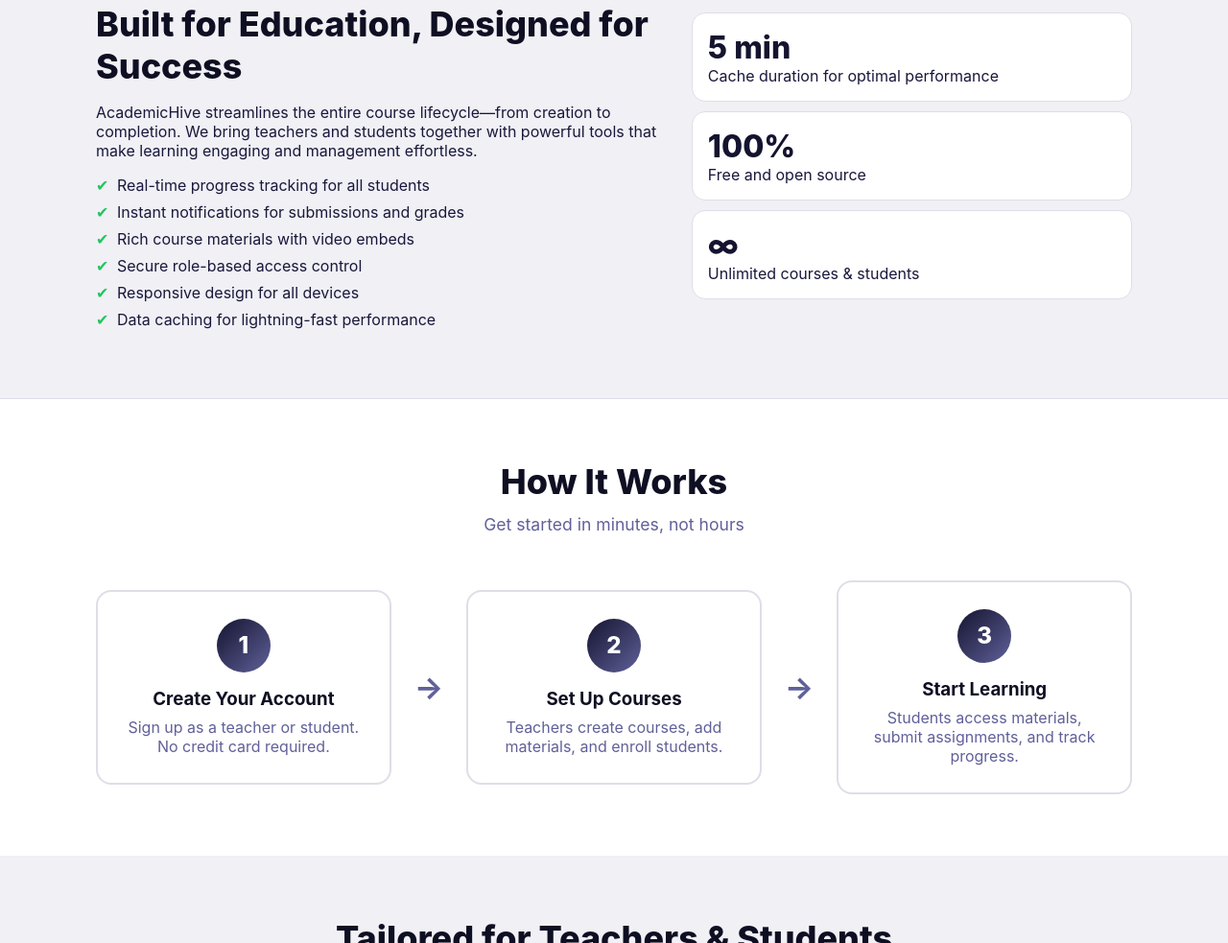
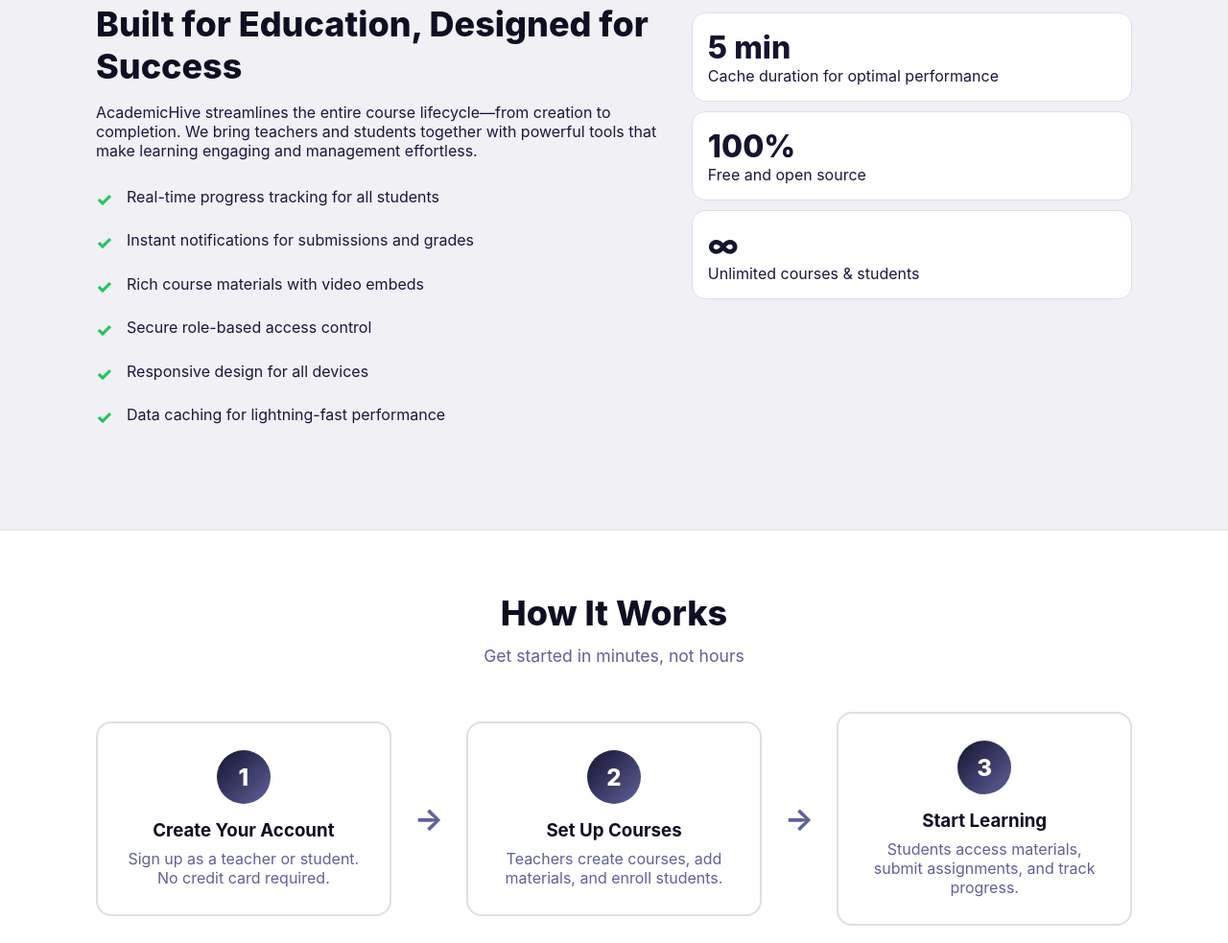
Before and after one commit to Dude-dev1/AcademicHive, a plain HTML site: page index.html in a window 1280 px wide. Shown: the part 1506-2489 px from the top of the page at 96% size. Drawn offline with nearby package versions, Linux system fonts and the light colour scheme.

Commit message:
final changes to landing page UI

```diff
--- a/index.html
+++ b/index.html
@@ -192,7 +192,7 @@
               powerful tools that make learning engaging and management
               effortless.
             </p>
-            <ul class="checklist">
+            <ul class="role-features">
               <li>Real-time progress tracking for all students</li>
               <li>Instant notifications for submissions and grades</li>
               <li>Rich course materials with video embeds</li>
--- a/styles.css
+++ b/styles.css
@@ -1,10 +1,10 @@
 :root {
   --bg: #ffffff;
   --surface: #ffffff;
-  --surface-alt: #f0f0f5; /* primary-50 */
-  --text: #19183b; /* primary-500 */
-  --muted: #60609a; /* primary-400 */
-  --primary: #19183b; /* primary-500 */
+  --surface-alt: #f0f0f5;
+  --text: #19183b;
+  --muted: #60609a;
+  --primary: #19183b;
   --primary-50: #f0f0f5;
   --primary-100: #dedee8;
   --primary-200: #b4b4ce;
@@ -15,7 +15,7 @@
   --primary-700: #0f0f23;
   --primary-800: #0a0a18;
   --primary-900: #05050c;
-  --border: #dedee8; /* primary-100 */
+  --border: #dedee8;
   --ok: #22c55e;
   --danger: #ef4444;
   --shadow: 0 1px 2px rgba(0, 0, 0, 0.06);
```
